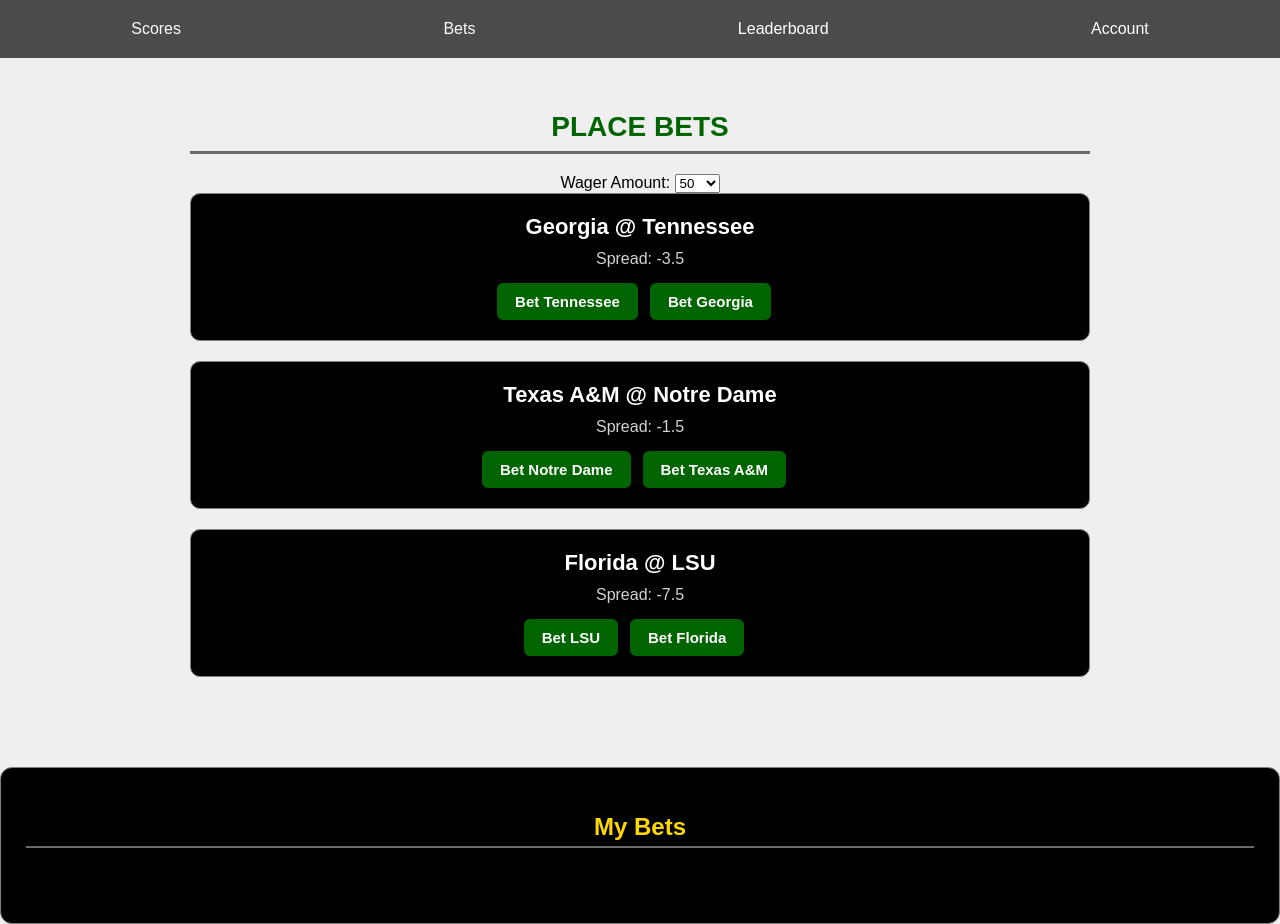
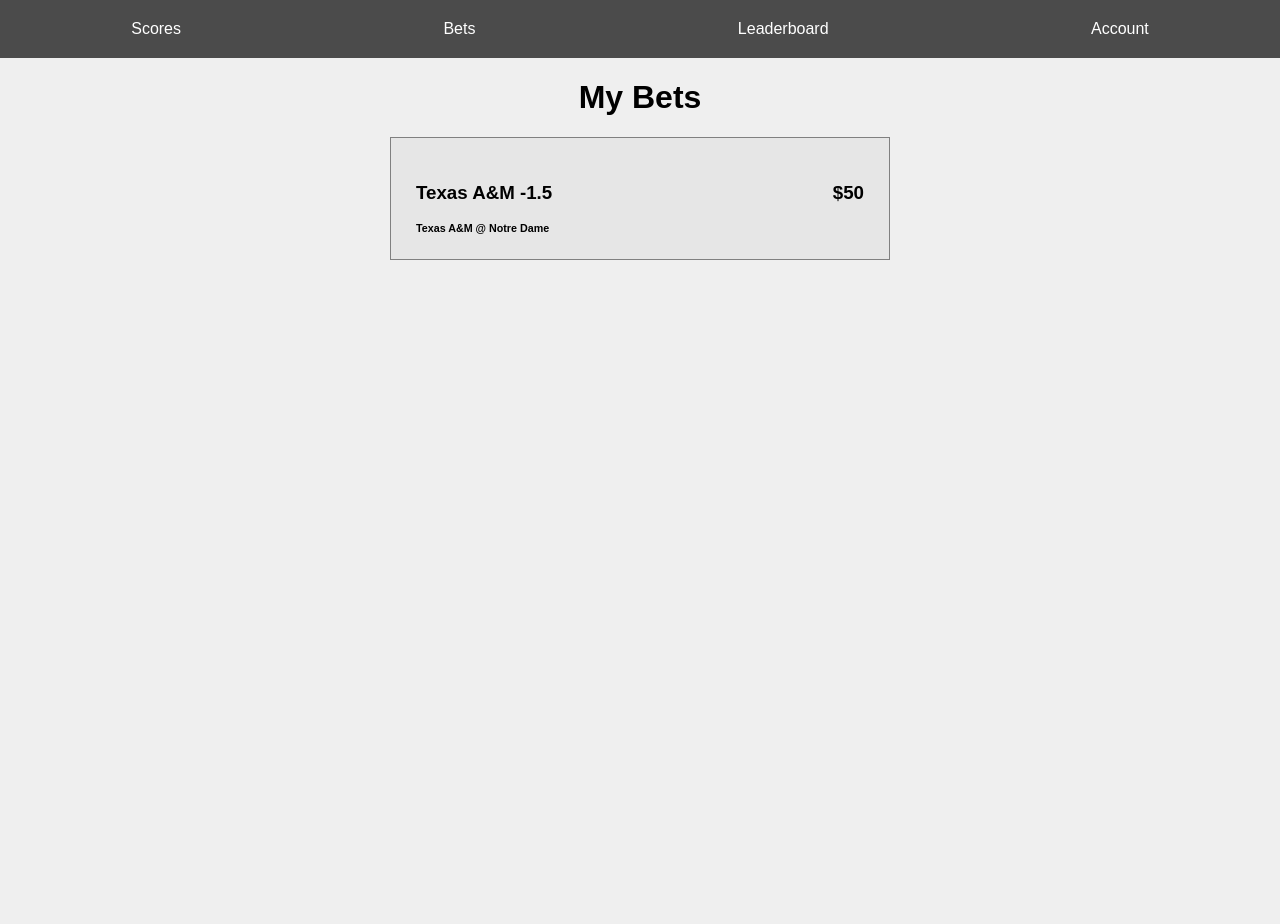
Before and after one commit to sethdavis118/CFB-Scores-App-Frontend, a React (Vite) app: page /bets in a window 1280 px wide. After the commit the page ends 800 px from the top, so only its background shows below. Built offline with nearby package versions, Linux system fonts and the light colour scheme.

Commit message:
Changes to bets and leaderboards pages

```diff
--- a/src/App.jsx
+++ b/src/App.jsx
@@ -11,7 +11,6 @@
 import LoginForm from "./components/LoginForm";
 import RegisterForm from "./components/RegisterForm";
 
-
 function App() {
   return (
     <Routes>
@@ -21,18 +20,18 @@
         <Route path="/account" element={<Account />} />
         <Route path="/bets" element={<Bets />} />
         <Route path="/leaderboard" element={<Leaderboard />} />
+        <Route path="/login" element={<LoginForm />} />
+        <Route path="/register" element={<RegisterForm />} />
         <Route path="/scores" element={<Scores />} />
+
         <Route path="*" element={<Error404 />} />
       </Route>
 
       {/* Authentication routes */}
-      <Route path="/login" element={<LoginForm />} />
-      <Route path="/register" element={<RegisterForm />} />
 
       <Route path="/launch" element={<Launch />} />
     </Routes>
   );
 }
 
-
 export default App;
--- a/src/components/Leadercard.jsx
+++ /dev/null
@@ -1,10 +0,0 @@
-export default function Leadercard(user) {
-  const { username, all_time_record, total_money_earned } = user.user;
-  return (
-    <li className="leadercard">
-      <h4>{username}</h4>
-      <p>{all_time_record}</p>
-      <h4>{total_money_earned}</h4>
-    </li>
-  );
-}
--- a/src/components/RegisterForm.jsx
+++ b/src/components/RegisterForm.jsx
@@ -12,16 +12,24 @@
   const [error, setError] = useState("");
 
   // Fetch teams
-  const { data: teams = [], loading: teamsLoading, error: teamsError } = useQuery("/teams");
+  const {
+    data: teams = [],
+    loading: teamsLoading,
+    error: teamsError,
+  } = useQuery("/teams");
 
   // Fetch conferences
-  const { data: conferences = [], loading: confLoading, error: confError } = useQuery("/teams/conferences");
+  const {
+    data: conferences = [],
+    loading: confLoading,
+    error: confError,
+  } = useQuery("/teams/conferences");
 
   const handleRegister = async (e) => {
     e.preventDefault();
     setError("");
     try {
-      const res = await fetch("http://localhost:3000/users/register", {
+      const res = await fetch("/users/register", {
         method: "POST",
         headers: { "Content-Type": "application/json" },
         body: JSON.stringify({
@@ -58,7 +66,10 @@
       <form onSubmit={handleRegister}>
         <div>
           <label>Username:</label>
-          <input value={username} onChange={(e) => setUsername(e.target.value)} />
+          <input
+            value={username}
+            onChange={(e) => setUsername(e.target.value)}
+          />
         </div>
         <div>
           <label>Email:</label>
@@ -66,11 +77,18 @@
         </div>
         <div>
           <label>Password:</label>
-          <input type="password" value={password} onChange={(e) => setPassword(e.target.value)} />
+          <input
+            type="password"
+            value={password}
+            onChange={(e) => setPassword(e.target.value)}
+          />
         </div>
         <div>
           <label>Favorite Team:</label>
-          <select value={favoriteTeam} onChange={(e) => setFavoriteTeam(e.target.value)}>
+          <select
+            value={favoriteTeam}
+            onChange={(e) => setFavoriteTeam(e.target.value)}
+          >
             <option value="">--Select a team--</option>
             {teams.map((team) => (
               <option key={team.id} value={team.team_id}>
@@ -81,7 +99,10 @@
         </div>
         <div>
           <label>Favorite Conference:</label>
-          <select value={favoriteConf} onChange={(e) => setFavoriteConf(e.target.value)}>
+          <select
+            value={favoriteConf}
+            onChange={(e) => setFavoriteConf(e.target.value)}
+          >
             <option value="">--Select a conference--</option>
             {conferences.map((conf, index) => (
               <option key={index} value={conf}>
--- a/src/index.css
+++ b/src/index.css
@@ -64,6 +64,8 @@
   border-radius: 5px;
   width: 180px;
 }
+
+/* Scores Page */
 
 .scores-header {
   text-align: center;
@@ -294,7 +296,22 @@
   text-align: left;
 }
 
-.leadercard {
+/*Leaderboard Page */
+
+table {
+  border: solid;
+  border-collapse: collapse;
+}
+
+th {
+  border: solid;
+}
+
+td {
+  border: solid;
+}
+
+/* .leadercard {
   display: flex;
   flex-direction: row;
   width: 60%;
@@ -318,93 +335,62 @@
 
 .leadercard-header {
   border-style: none;
-}
+} */
 
 /* Bets Page */
 
-.bets-page {
-  max-width: 900px;
-  margin: 0 auto;
-  padding: 30px 20px;
+.bets-section {
+  display: flex;
+  justify-content: center;
 }
 
-.bets-page h2 {
-  font-size: 28px;
-  font-weight: 700;
-  color: darkgreen;
-  margin-bottom: 20px;
-  border-bottom: 3px solid dimgray;
-  padding-bottom: 8px;
-  text-transform: uppercase;
+.bets-list {
+  list-style: none;
+  padding: 0;
+  margin: 0;
+  width: 60%;
+  max-width: 500px;
+  display: flex;
+  justify-content: center;
+  flex-direction: column;
 }
 
-.game-card {
-  background-color: black;
-  padding: 20px;
-  margin-bottom: 20px;
-  border-radius: 10px;
+.bet-items {
+  background-color: #d3d3d357;
+  padding: 25px;
+  margin-top: -1px;
+  /* border-radius: 12px; */
   border: 1px solid gray;
 }
 
-.game-card h3 {
-  margin: 0 0 10px 0;
-  font-size: 22px;
-  font-weight: bold;
-  color: white;
+.bet-items-info {
+  display: flex;
+  flex-direction: row;
+  justify-content: space-between;
 }
 
-.game-card p {
-  margin: 5px 0 15px;
-  font-size: 16px;
-  color: lightgray;
-}
-
-.game-card button {
-  background-color: darkgreen;
-  color: white;
-  font-size: 15px;
-  font-weight: 600;
-  padding: 10px 18px;
-  margin-right: 12px;
-  border: none;
-  border-radius: 6px;
-}
-
-.your-bets {
-  background-color: black;
-  padding: 25px;
-  margin-top: 40px;
-  border-radius: 12px;
-  border: 1px solid gray;
-}
-
-.your-bets h2 {
-  font-size: 24px;
-  font-weight: 700;
-  color: gold;
-  margin-bottom: 15px;
-  border-bottom: 2px solid dimgray;
-  padding-bottom: 5px;
-}
-
-.your-bets ul {
-  list-style: none;
-  padding: 0;
+.bet-game-info {
+  display: flex;
   margin: 0;
 }
 
-.your-bets li {
-  background-color: dimgray;
-  padding: 15px;
-  margin-bottom: 12px;
-  border-radius: 8px;
-  border: 1px solid gray;
-  font-size: 16px;
-  color: white;
-  line-height: 1.5;
-  transition: background-color 0.2s ease;
+/* Account Page */
+.login-btn {
+  border: solid;
+  border-color: black;
+  border-radius: 10px;
+  font-weight: bold;
+  background-color: #d3d3d357;
+  padding: 10px 18px;
+  margin-right: 12px;
+  transition: transform 0.2s;
 }
 
-.your-bets li:hover {
-  background-color: darkgreen;
+.login-btn:hover {
+  transform: scale(1.1);
+  text-decoration: underline;
 }
+
+.login-btn:active {
+  transform: scale(1.05);
+}
--- a/src/pages/Account.jsx
+++ b/src/pages/Account.jsx
@@ -3,8 +3,8 @@
 import useQuery from "../api/useQuery";
 
 export default function Account() {
-    const [user, setUser] = useState();
-    useEffect(() => {
+  const [user, setUser] = useState();
+  useEffect(() => {
     const token = localStorage.getItem("token");
     if (!token) {
       setLoading(false);
@@ -29,16 +29,14 @@
     }
 
     fetchUser();
-
   }, []);
 
   const [loading, setLoading] = useState(true);
   const navigate = useNavigate();
-    console.log(user);
-    console.log(user?.favoriteTeam);
-    const {data: team}= useQuery(`/teams/team_id/${user?.favorite_team}`)
+  console.log(user);
+  console.log(user?.favoriteTeam);
+  const { data: team } = useQuery(`/teams/team_id/${user?.favorite_team}`);
   console.log(team);
-
 
   if (loading) return <p>Loading...</p>;
 
@@ -47,8 +45,12 @@
       <div>
         <h1>Account</h1>
         <p>You are not logged in.</p>
-        <button onClick={() => navigate("/register")}>Register</button>
-        <button onClick={() => navigate("/login")}>Login</button>
+        <button onClick={() => navigate("/register")} className="login-btn">
+          Register
+        </button>
+        <button onClick={() => navigate("/login")} className="login-btn">
+          Login
+        </button>
       </div>
     );
   }
--- a/src/pages/Bets.jsx
+++ b/src/pages/Bets.jsx
@@ -1,4 +1,4 @@
-import { useState } from "react";
+import { useEffect, useState } from "react";
 
 export default function Bets() {
   //   // A bet should contain:
@@ -39,49 +39,28 @@
     };
     setBets([...bets, newBet]);
   };
+  useEffect(() => {
+    placeBet(1, "Tennessee");
+    placeBet(2, "Texas A&M");
+  }, []);
 
   return (
     <>
-      <div className="bets-page">
-        <h2>Place Bets</h2>
-        <label>
-          Wager Amount:{" "}
-          <select
-            value={amount}
-            onChange={(e) => setAmount(Number(e.target.value))}
-          >
-            {[50, 100, 150, 200, 250, 300, 350, 400, 450, 500].map((value) => (
-              <option key={value}>{value}</option>
-            ))}
-          </select>
-        </label>
-
-        {games.map((game) => (
-          <div key={game.id} className="game-card">
-            <h3>
-              {" "}
-              {game.away} @ {game.home}
-            </h3>
-            <p>Spread: {game.spread}</p>
-            <button onClick={() => placeBet(game.id, game.home)}>
-              Bet {game.home}
-            </button>
-            <button onClick={() => placeBet(game.id, game.away)}>
-              Bet {game.away}
-            </button>
-          </div>
-        ))}
-      </div>
-
-      <div className="your-bets">
-        <h2>My Bets</h2>
+      <h1>My Bets</h1>
+      <div className="bets-section">
         {bets.length === 0 ? (
           <p>No Bets Placed!</p>
         ) : (
-          <ul>
+          <ul className="bets-list">
             {bets.map((bet) => (
-              <li key={bet.id}>
-                {bet.team} ({bet.spread}) · {bet.matchup} — ${bet.amount}
+              <li key={bet.gameId} className="bet-items">
+                <div className="bet-items-info">
+                  <h3>
+                    {bet.team} {bet.spread}
+                  </h3>
+                  <h3>${bet.amount}</h3>
+                </div>
+                <h6 className="bet-game-info">{bet.matchup}</h6>
               </li>
             ))}
           </ul>
--- a/src/pages/Leaderboard.jsx
+++ b/src/pages/Leaderboard.jsx
@@ -29,15 +29,19 @@
 
   const users = [user1, user2, user3, user4, user5];
   return (
-    <ul>
-      <li className="leadercard leadercard-header">
-        <h4>User</h4>
-        <h4>Record</h4>
-        <h4>Points Earned</h4>
-      </li>
+    <table>
+      <tr>
+        <th>User</th>
+        <th>Record</th>
+        <th>Points Earned</th>
+      </tr>
       {users.map((user) => (
-        <Leadercard key={user.username} user={user} />
+        <tr>
+          <td>{user.username}</td>
+          <td>{user.all_time_record}</td>
+          <td>{user.total_money_earned}</td>
+        </tr>
       ))}
-    </ul>
+    </table>
   );
 }
```
